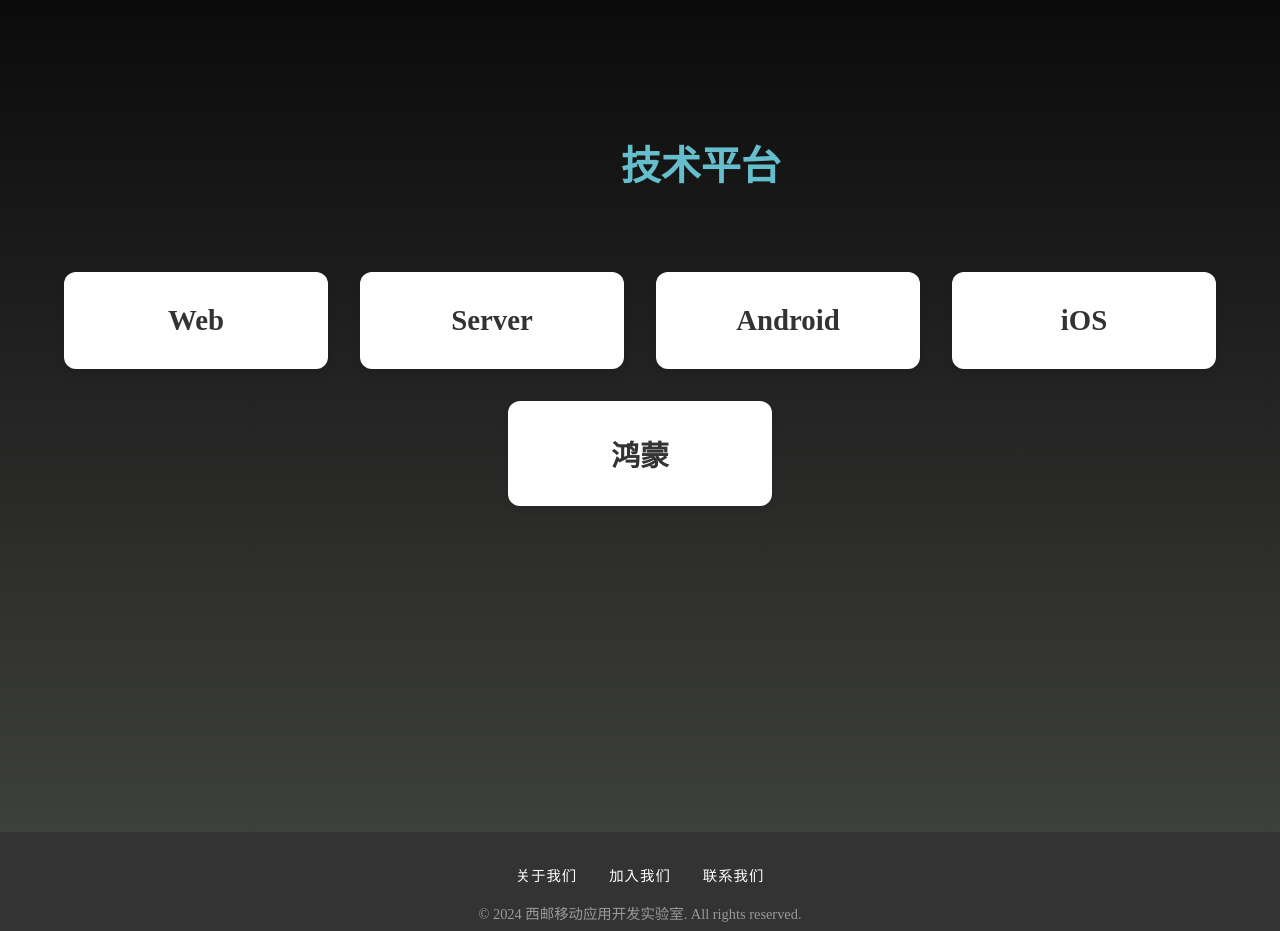
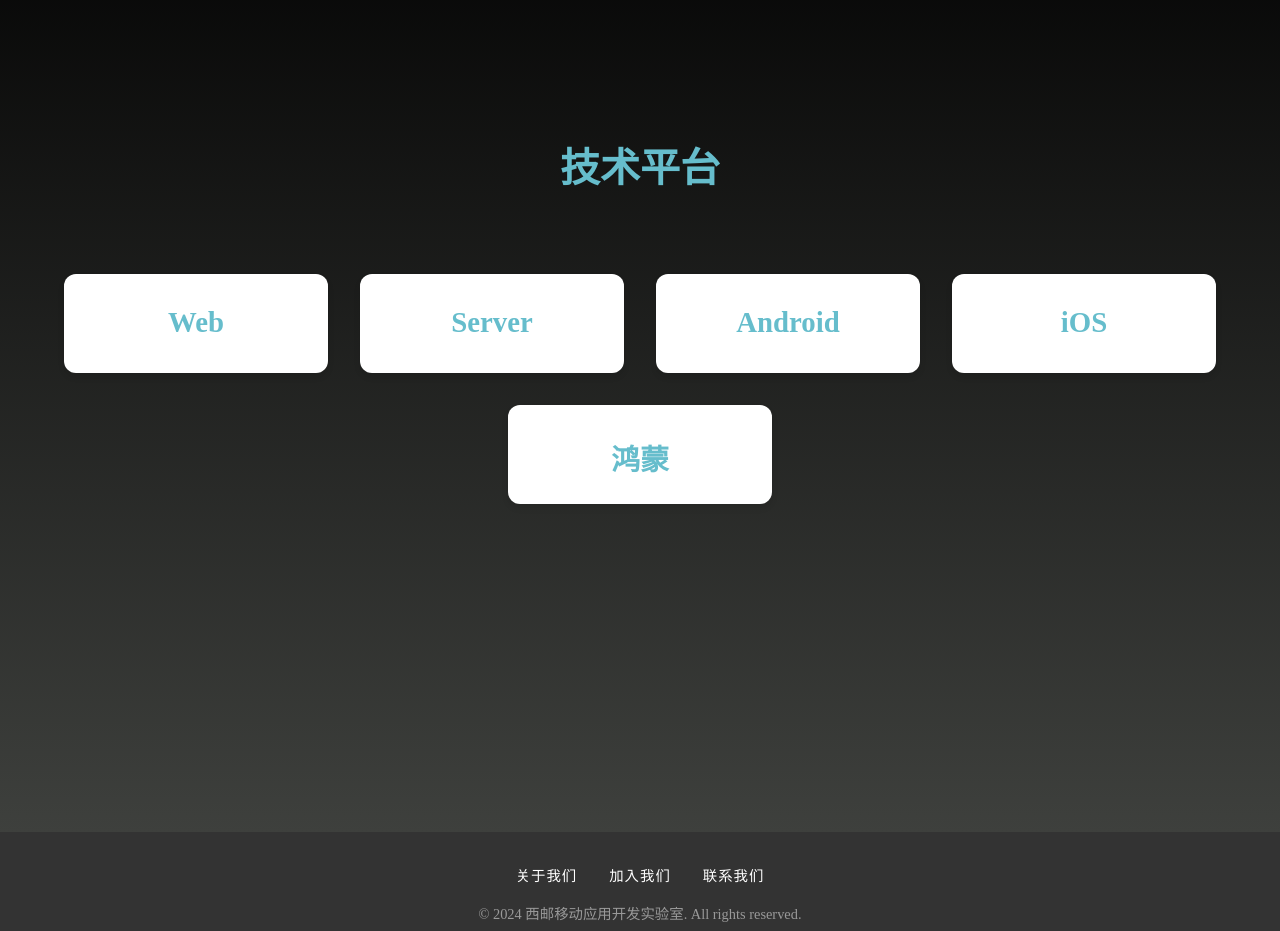
Before and after one commit to Magic462/XUPT3g, a React (Vite) app: page / in a window 1280 px wide. Shown: the part 960-1891 px from the top of the page. Built offline with nearby package versions, Linux system fonts and the light colour scheme.

Commit message:
layout homecard show

```diff
--- a/src/layout/Layout.scss
+++ b/src/layout/Layout.scss
@@ -248,6 +248,7 @@
 
     .side-menu {
         width: 100%;
+        height: 100%;
         z-index: 1003;
 
         &.open {
--- a/src/pages/Home/Home.scss
+++ b/src/pages/Home/Home.scss
@@ -63,7 +63,6 @@
           font-size: 2.5rem;
           margin-bottom: 3rem;
           color: #66bdcc;
-          padding-left: 10%;
       }
 
       .platforms-container {
@@ -80,48 +79,48 @@
               border-radius: 12px;
               box-shadow: 0 4px 6px rgba(0, 0, 0, 0.1);
               min-width: 200px;
+              height: 35px;
               opacity: 0;
+            //   transition: opacity 0.8s cubic-bezier(0.34, 1.56, 0.64, 1), transform 0.5s ease-in-out;
               transition: all 0.8s cubic-bezier(0.34, 1.56, 0.64, 1);
               position: relative;
               overflow: hidden;
 
-              &::before {
-                  content: '';
-                  position: absolute;
-                  top: 0;
-                  left: 0;
-                  width: 100%;
-                  height: 100%;
-                  background: linear-gradient(45deg, #1890ff, #36cfc9);
-                  opacity: 0;
-                  transition: opacity 0.3s ease;
-                  z-index: 0;
+              .platform-description {
+                position: absolute;  // 绝对定位
+                top: 0;           // 覆盖整个卡片
+                left: 0;        // 宽度与父元素一致
+                height: 100%;
+                border-radius: 12px;
+                opacity: 0;
+                visibility: hidden; // 初始不可见
+                transition: all 0.3s ease 0s;
+                padding:16px;
+                text-align: left;
+                letter-spacing: .3px;
+                line-height: 2;
+                font-size: 17px;
               }
 
+              &:hover .platform-description {
+                visibility: visible; // 设置为可见
+                opacity: 1;
+                background: linear-gradient(45deg, #1890ff, #36cfc9);
+              }
               &.show {
                   opacity: 1;
               }
 
               &:hover {
-                  transform: translateY(-10px) scale(1.05);
-                  box-shadow: 0 8px 16px rgba(0, 0, 0, 0.2);
-
-                  &::before {
-                      opacity: 0.1;
-                  }
-
+                height: 160px;
                   h3 {
-                      color: #66bdcc;
+                    visibility: hidden;
                   }
               }
 
               h3 {
                   font-size: 1.8rem;
-                  color: #333;
-                  margin: 0;
-                  position: relative;
-                  z-index: 1;
-                  transition: color 0.3s ease;
+                  color: #66bdcc;
               }
           }
       }
--- a/src/pages/Home/Home.tsx
+++ b/src/pages/Home/Home.tsx
@@ -4,15 +4,52 @@ import './Home.scss'
 
 const Home: React.FC = () => {
     const [visibleCards, setVisibleCards] = useState<number[]>([]);
+    // const [hoveredCardIndex, setHoveredCardIndex] = useState<number | null>(null);
+
+    // const platforms = [
+    //     { id: 'web', name: 'Web', delay: 0 },
+    //     { id: 'server', name: 'Server', delay: 200 },
+    //     { id: 'android', name: 'Android', delay: 400 },
+    //     { id: 'ios', name: 'iOS', delay: 600 },
+    //     { id: 'harmony', name: '鸿蒙', delay: 800 },
+    // ];
+
 
     const platforms = [
-        { id: 'web', name: 'Web', delay: 0 },
-        { id: 'server', name: 'Server', delay: 200 },
-        { id: 'android', name: 'Android', delay: 400 },
-        { id: 'ios', name: 'iOS', delay: 600 },
-        { id: 'harmony', name: '鸿蒙', delay: 800 },
+        {
+            id: 'web',
+            name: 'Web',
+            delay: 0,
+            description: "Web开发的魅力在于，你的每一行代码都可能改变数百万用户的体验。刚开始可能会觉得繁杂，但一旦上手，你会发现Web让你的创造力得到了最大化的发挥！"
+        },
+        {
+            id: 'server',
+            name: 'Server',
+            delay: 100,
+            description: "服务器开发让你能够处理后端逻辑，保障应用的稳定和安全。了解服务器的构建，能让你的应用运行得更顺畅！"
+        },
+        {
+            id: 'android',
+            name: 'Android',
+            delay: 200,
+            description: "安卓开发为你打开了移动应用的大门，应用程序的每一次更新都能提升用户体验，快来尝试吧！"
+        },
+        {
+            id: 'ios',
+            name: 'iOS',
+            delay: 300,
+            description: "iOS开发注重用户体验，精致的界面让每个应用都独具魅力。用你的创意实现应用的灵魂！"
+        },
+        {
+            id: 'harmony',
+            name: '鸿蒙',
+            delay: 400,
+            description: "鸿蒙系统为多设备体验提供了可能，了解其特性，你将能够创建跨平台的应用！"
+        },
     ];
 
+
+    // 实现即将滚动到platforms-section时卡片依次弹出
     useEffect(() => {
         const handleScroll = () => {
             const platformsSection = document.querySelector('.platforms-section');
@@ -20,7 +57,7 @@ const Home: React.FC = () => {
                 const sectionTop = platformsSection.getBoundingClientRect().top;
                 const windowHeight = window.innerHeight;
 
-                if (sectionTop < windowHeight * 0.8) {
+                if (sectionTop < windowHeight * 0.9) {
                     platforms.forEach((platform, index) => {
                         setTimeout(() => {
                             setVisibleCards(prev => [...new Set([...prev, index])]);
@@ -50,7 +87,7 @@ const Home: React.FC = () => {
 
             <section className="platforms-section">
                 <h2>技术平台</h2>
-                <div className="platforms-container">
+                {/* <div className="platforms-container">
                     {platforms.map((platform, index) => (
                         <div
                             key={platform.id}
@@ -63,6 +100,25 @@ const Home: React.FC = () => {
                             }}
                         >
                             <h3>{platform.name}</h3>
+                        </div>
+                    ))}
+                </div> */}
+                <div className="platforms-container">
+                    {platforms.map((platform, index) => (
+                        <div
+                            key={platform.id}
+                            className={`platform-card ${visibleCards.includes(index) ? 'show' : ''}`}
+                            style={{
+                                transform: visibleCards.includes(index)
+                                    ? 'translateY(0) translateX(0)'
+                                    : 'translateY(100px) translateX(100px)',
+                                transitionDelay: `${platform.delay}ms`,
+                            }}
+                        >
+                            <h3>{platform.name}</h3>
+                            <div className="platform-description">
+                                {platform.description}
+                            </div>
                         </div>
                     ))}
                 </div>
```
